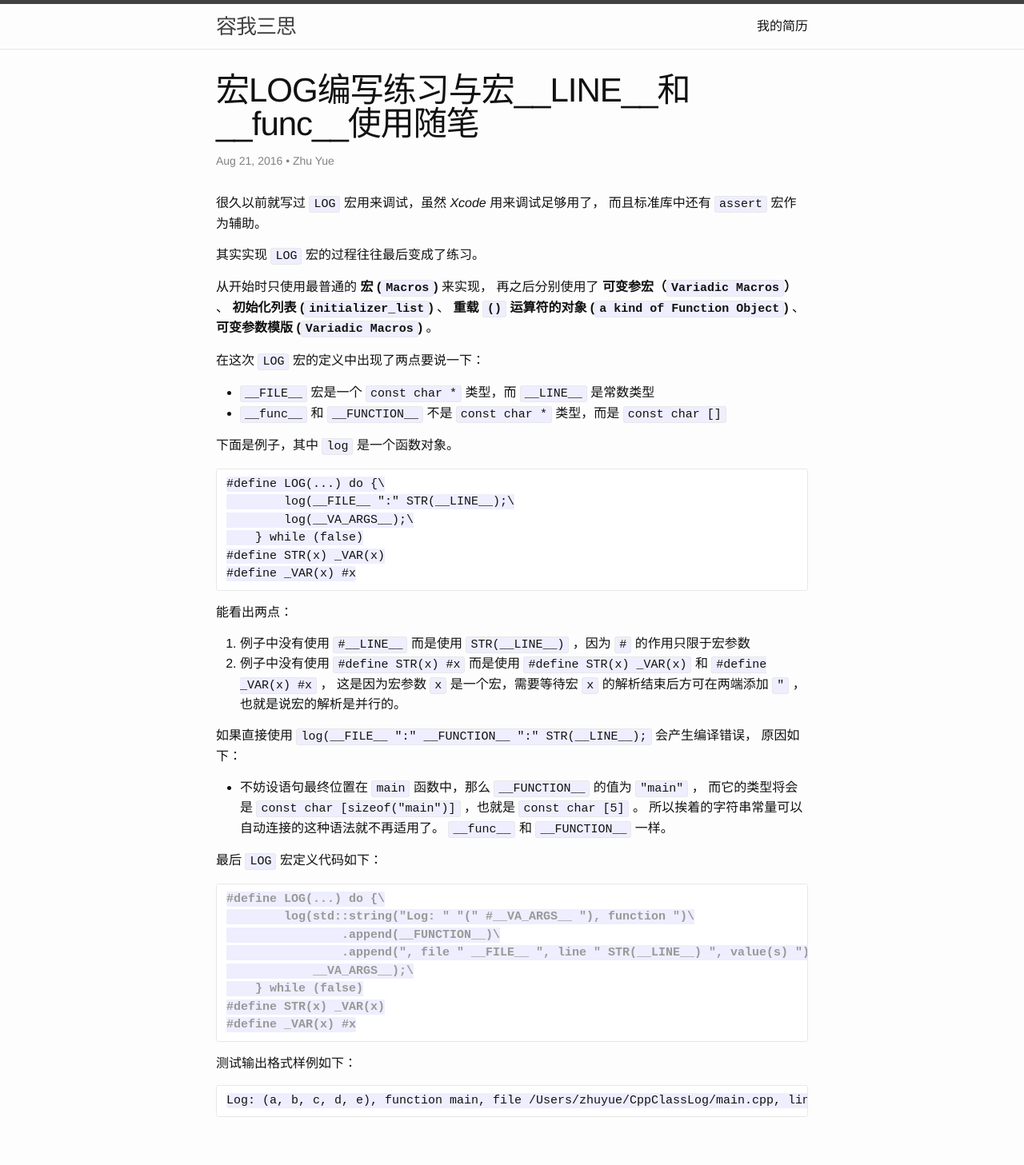
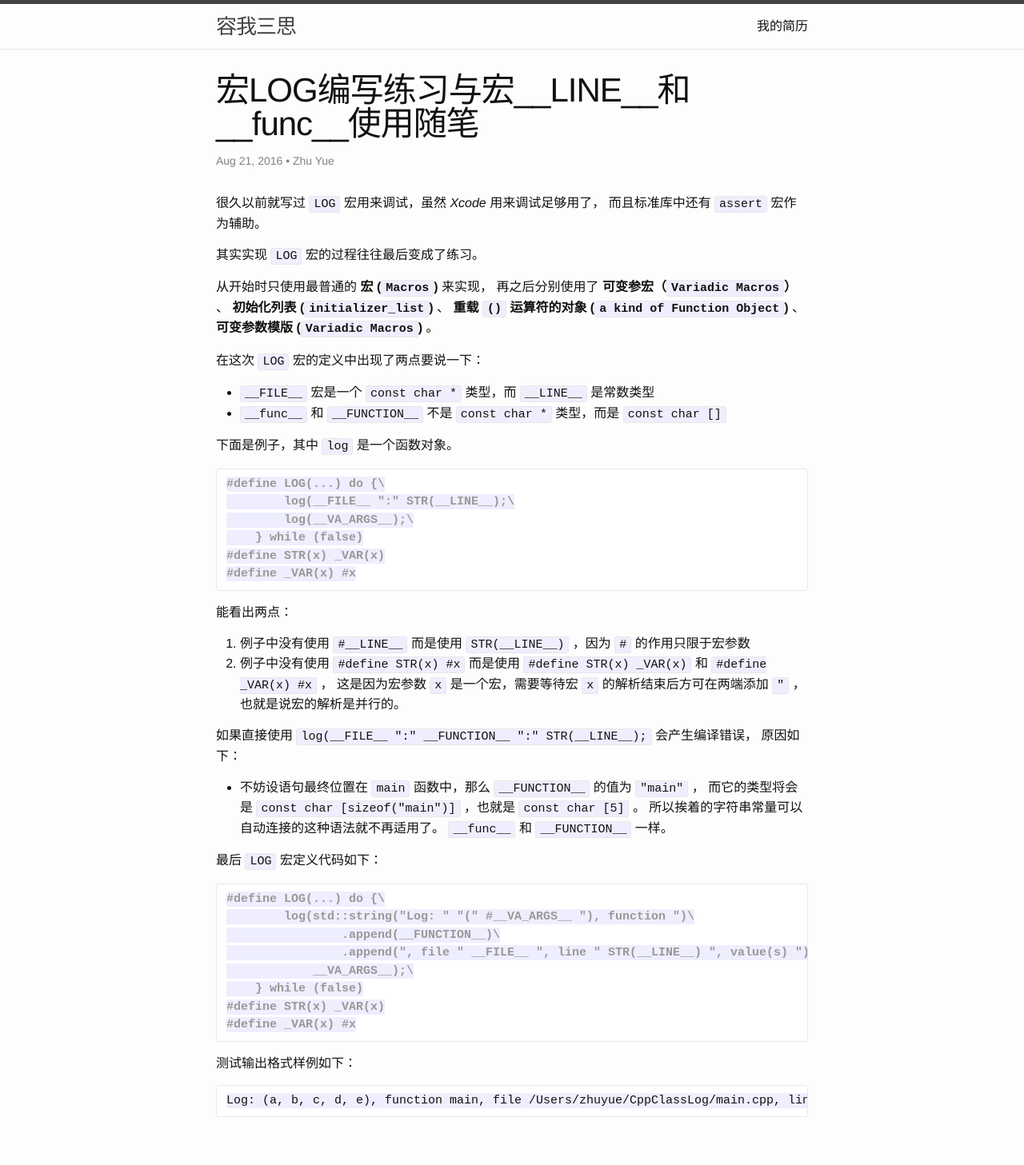
Before and after one commit to zhuyuesut/blog, a Jekyll site: the page built from _posts/2016-08-21-__LINE__-and-__FUNCTION__-in-CPP11.md, in a window 1280 px wide. Shown: the whole page at 80% size. Built offline with Jekyll 4.4.1, drawn with Linux system fonts in a browser that asks for light colours; comment, search, counter and statistics services are not loaded.

Commit message:
add post

````diff
--- a/_posts/2016-08-21-__LINE__-and-__FUNCTION__-in-CPP11.md
+++ b/_posts/2016-08-21-__LINE__-and-__FUNCTION__-in-CPP11.md
@@ -24,7 +24,7 @@ author: Zhu Yue
 
 下面是例子，其中 `log` 是一个函数对象。
 
-```
+```cpp
 #define LOG(...) do {\
         log(__FILE__ ":" STR(__LINE__);\
         log(__VA_ARGS__);\
````
